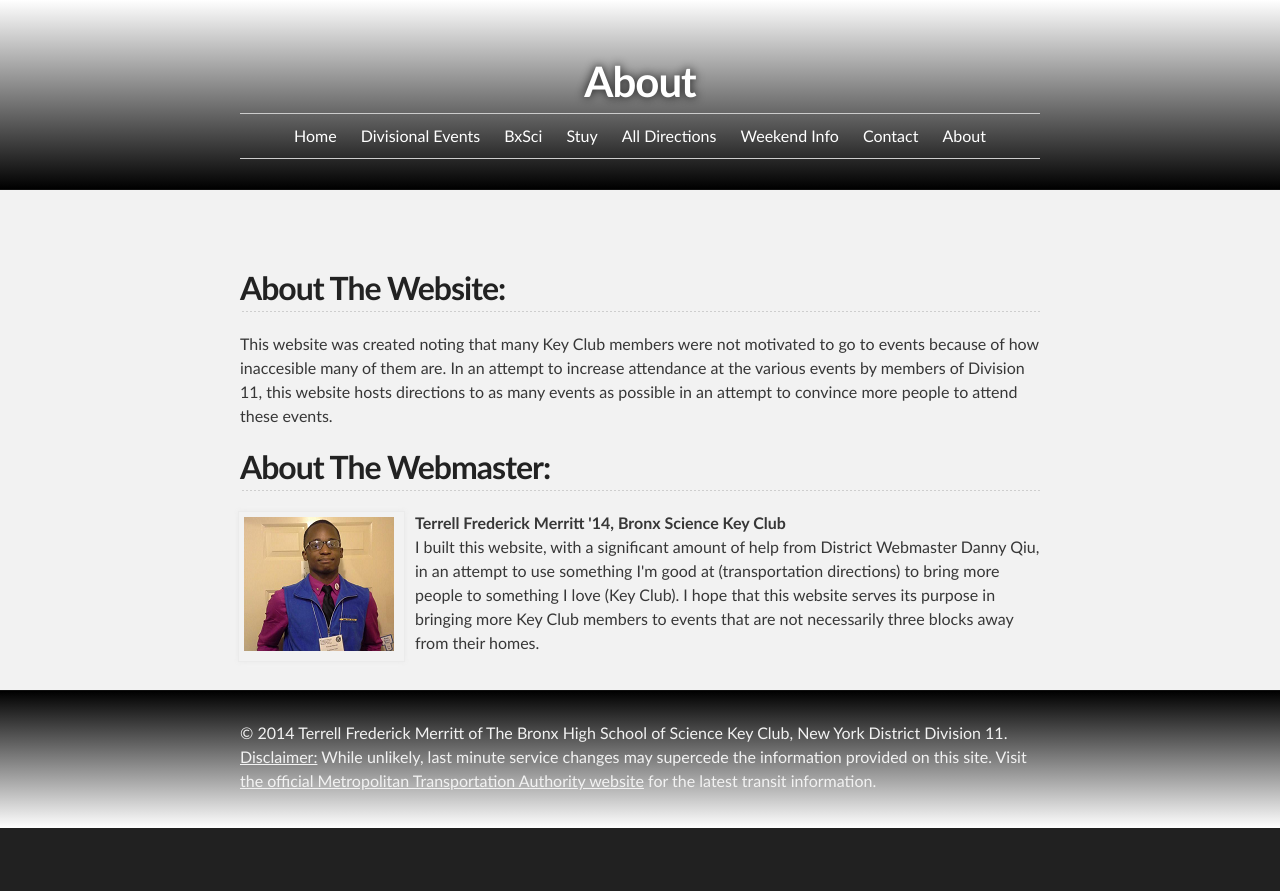
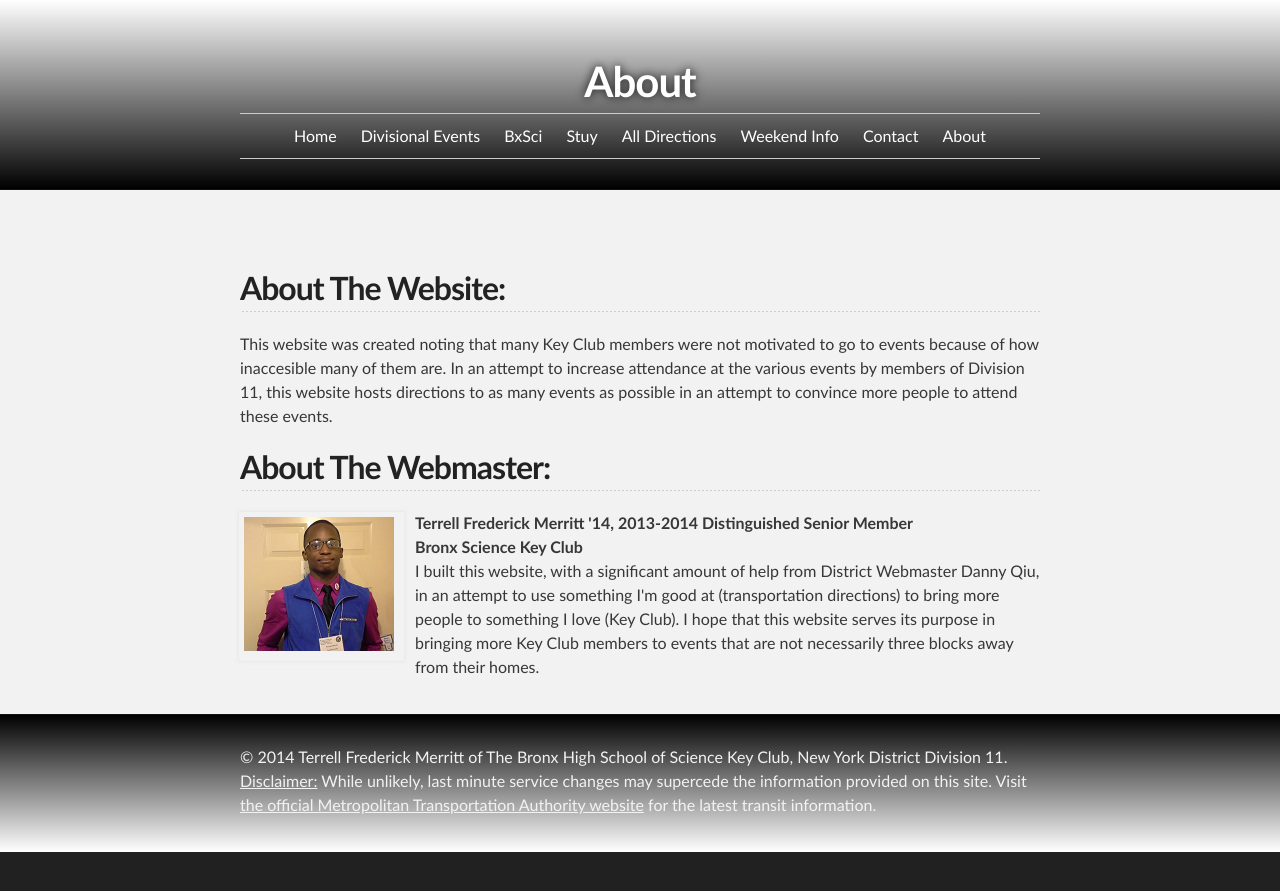
Before and after one commit to d11directions/d11directions.github.io, a Jekyll site: the page built from about/index.html, in a window 1280 px wide. Shown: the top 891 px of the page. Built offline with Jekyll 4.4.1, drawn with Linux system fonts in a browser that asks for light colours.

Commit message:
Update About

```diff
--- a/about/index.html
+++ b/about/index.html
@@ -9,6 +9,6 @@ published: true
   <p>This website was created noting that many Key Club members were not motivated to go to events because of how inaccesible many of them are. In an attempt to increase attendance at the various events by members of Division 11, this website hosts directions to as many events as possible in an attempt to convince more people to attend these events.</p>
   <h2>About The Webmaster:</h2>
   <img class="aboutpic" src="/resources/terrellmerritt.png">
-  <p><strong>Terrell Frederick Merritt '14, Bronx Science Key Club</strong><br>I built this website, with a significant amount of help from District Webmaster Danny Qiu, in an attempt to use something I'm good at (transportation directions) to bring more people to something I love (Key Club). I hope that this website serves its purpose in bringing more Key Club members to events that are not necessarily three blocks away from their homes.</p>
+  <p><strong>Terrell Frederick Merritt '14, 2013-2014 Distinguished Senior Member<br>Bronx Science Key Club</strong><br>I built this website, with a significant amount of help from District Webmaster Danny Qiu, in an attempt to use something I'm good at (transportation directions) to bring more people to something I love (Key Club). I hope that this website serves its purpose in bringing more Key Club members to events that are not necessarily three blocks away from their homes.</p>
   </section>
  </div>
```
